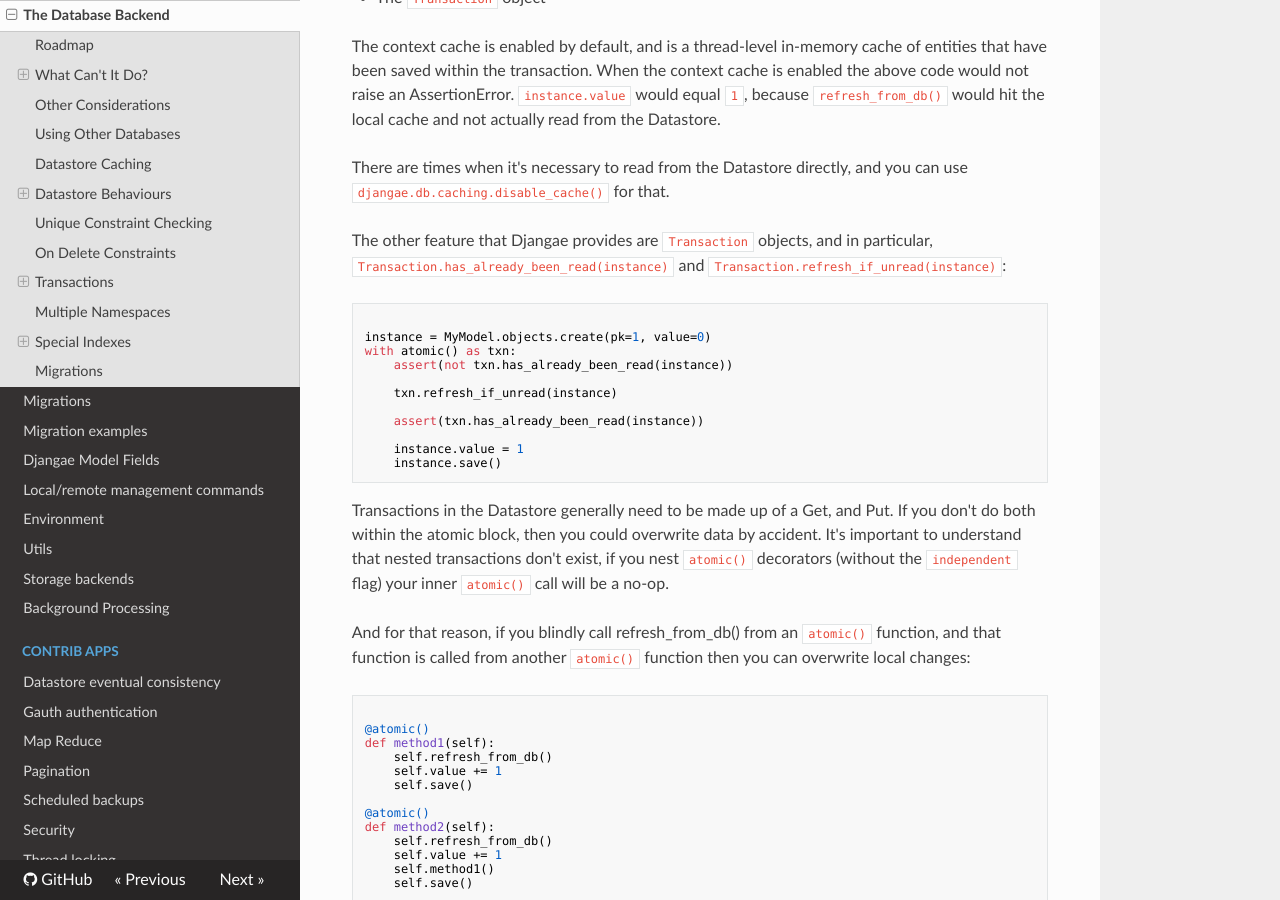
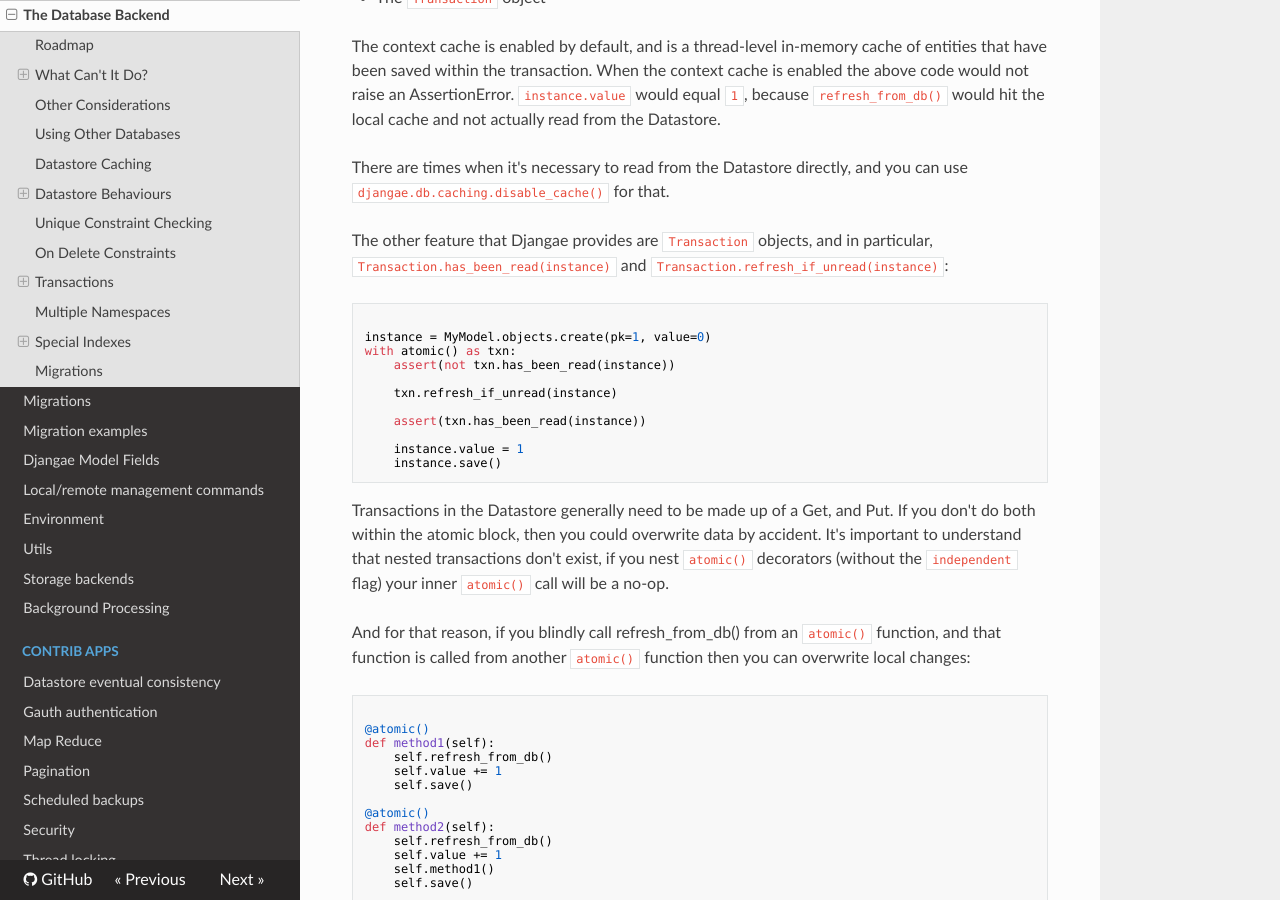
Before and after one commit to wittfabian/djangae, an MkDocs documentation site: the page built from docs/db_backend.md, in a window 1280 px wide and 900 px high, scrolled down 8779 px. Built offline with MkDocs 1.6.1, drawn with Linux system fonts in a browser that asks for light colours; nearby versions of some CDN libraries; old or Windows-style settings are respelled for this version of MkDocs.

Commit message:
Rename `has_already_been_read` to `has_been_read`.
I'm going to add `has_been_written`, which doesn't make as much sense with the "already" in it, and I want the naming to be consistent.

````diff
--- a/docs/db_backend.md
+++ b/docs/db_backend.md
@@ -281,18 +281,18 @@ actually read from the Datastore.
 
 There are times when it's necessary to read from the Datastore directly, and you can use `djangae.db.caching.disable_cache()` for that.
 
-The other feature that Djangae provides are `Transaction` objects, and in particular, `Transaction.has_already_been_read(instance)` and
+The other feature that Djangae provides are `Transaction` objects, and in particular, `Transaction.has_been_read(instance)` and
 `Transaction.refresh_if_unread(instance)`:
 
 ```python
 
 instance = MyModel.objects.create(pk=1, value=0)
 with atomic() as txn:
-    assert(not txn.has_already_been_read(instance))
+    assert(not txn.has_been_read(instance))
 
     txn.refresh_if_unread(instance)
 
-    assert(txn.has_already_been_read(instance))
+    assert(txn.has_been_read(instance))
 
     instance.value = 1
     instance.save()
````
Also changed, not shown: CHANGELOG.md (+1 -1 lines), 2 other files.
